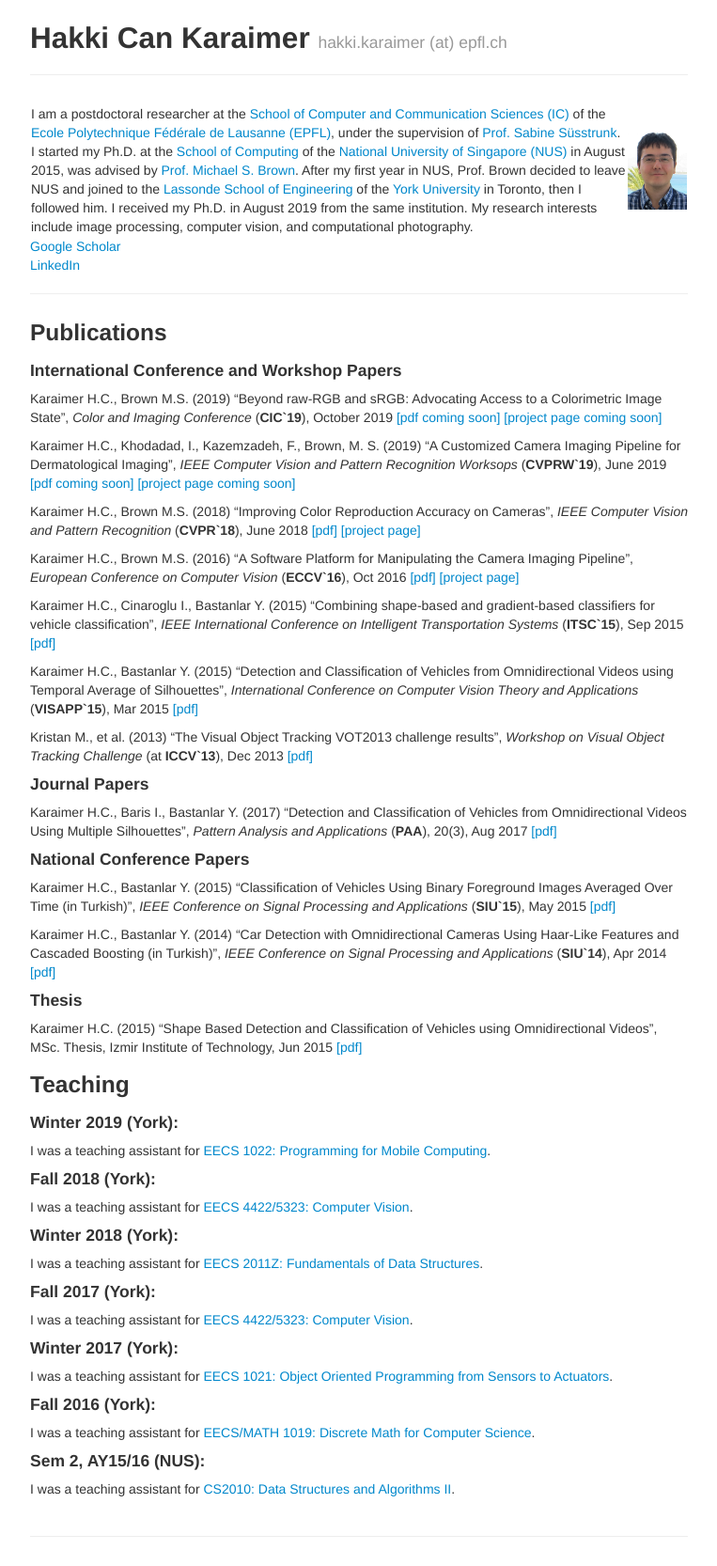
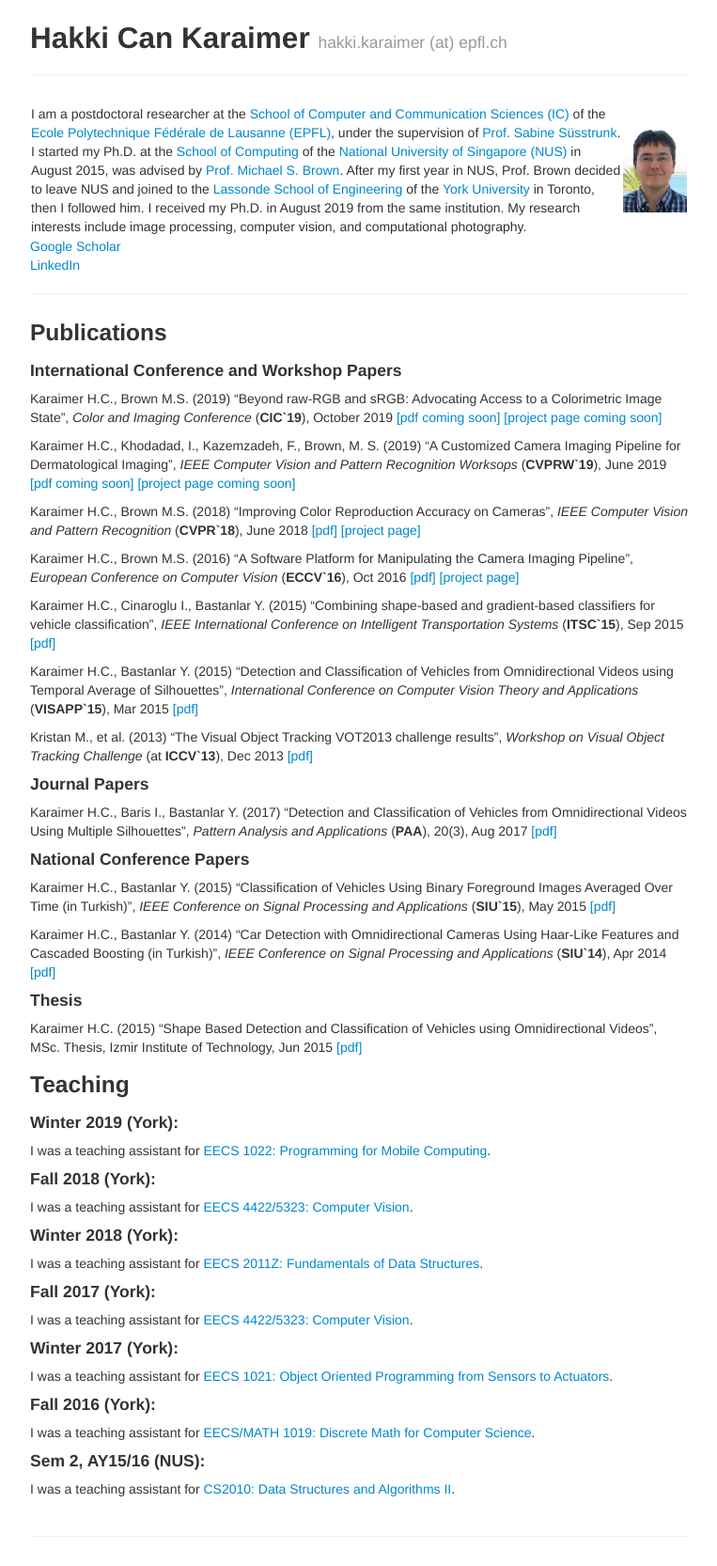
Before and after one commit to karaimer/karaimer.github.io, a Jekyll site: the page built from index.md, in a window 1280 px wide. Shown: the whole page at 94% size, without its empty margins (258-1021 px from the left). Built offline with Jekyll 4.4.1, drawn with Linux system fonts in a browser that asks for light colours.

Commit message:
Update index.md

```diff
--- a/index.md
+++ b/index.md
@@ -8,7 +8,7 @@
 
 | - | - |
 |---|---|
-| I am a postdoctoral researcher at the [School of Computer and Communication Sciences (IC)](https://www.epfl.ch/schools/ic/) of the [Ecole Polytechnique Fédérale de Lausanne (EPFL)](https://www.epfl.ch/en/), under the supervision of [Prof. Sabine Süsstrunk](https://ivrl.epfl.ch/people/people-susstrunk/). I started my Ph.D. at the [School of Computing](https://www.comp.nus.edu.sg) of the [National University of Singapore (NUS)](http://nus.edu.sg/) in August 2015, was advised by [Prof. Michael S. Brown](http://www.cse.yorku.ca/~mbrown/). After my first year in NUS, Prof. Brown decided to leave NUS and joined to the [Lassonde School of Engineering](https://lassonde.yorku.ca) of the [York University](https://www.yorku.ca/index.html) in Toronto, then I followed him. I received my Ph.D. in August 2019 from the same institution. My research interests include image processing, computer vision, and computational photography.     | ![](/image/profile_pic.png){:height="320px" width="480px"} |
+| I am a postdoctoral researcher at the [School of Computer and Communication Sciences (IC)](https://www.epfl.ch/schools/ic/) of the [Ecole Polytechnique Fédérale de Lausanne (EPFL)](https://www.epfl.ch/en/), under the supervision of [Prof. Sabine Süsstrunk](https://ivrl.epfl.ch/people/people-susstrunk/). I started my Ph.D. at the [School of Computing](https://www.comp.nus.edu.sg) of the [National University of Singapore (NUS)](http://nus.edu.sg/) in August 2015, was advised by [Prof. Michael S. Brown](http://www.cse.yorku.ca/~mbrown/). After my first year in NUS, Prof. Brown decided to leave NUS and joined to the [Lassonde School of Engineering](https://lassonde.yorku.ca) of the [York University](https://www.yorku.ca/index.html) in Toronto, then I followed him. I received my Ph.D. in August 2019 from the same institution. My research interests include image processing, computer vision, and computational photography.     | ![](/image/profile_pic.png){:height="320px" width="520px"} |
 
 [Google Scholar](https://scholar.google.com/citations?user=jhlnGS4AAAAJ&hl=en)
 [LinkedIn](https://www.linkedin.com/in/karaimer)
```
